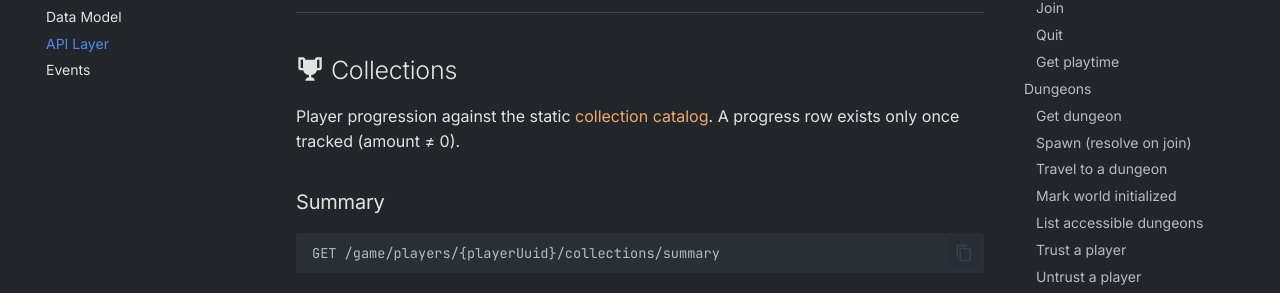
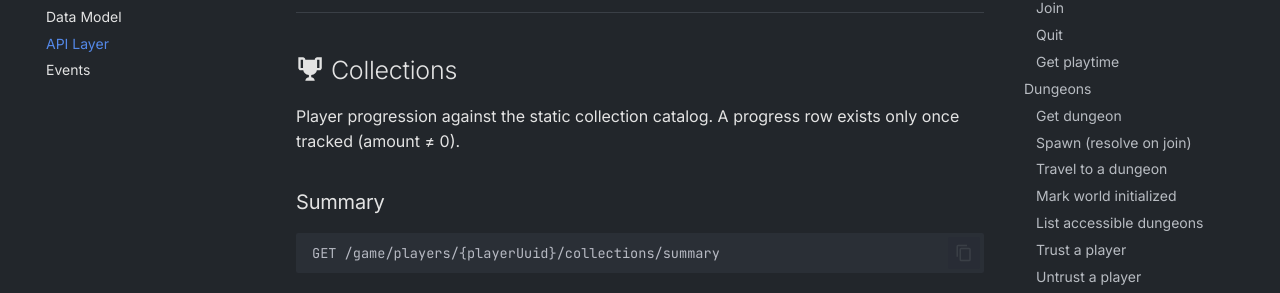
Before and after one commit to Beyond-The-Gate/btg-wiki, an MkDocs documentation site: the page built from docs/technical/backend/api.md, in a window 1280 px wide and 900 px high, scrolled down 10767 px. Shown: the part 154-447 px from the top of the window. Built offline with MkDocs 1.6.1 and Material for MkDocs 9.7.7, drawn with Linux system fonts in a browser that asks for light colours; comment, search, counter and statistics services are not loaded; part of the change alters nothing that is shown.

```diff
--- a/docs/technical/backend/api.md
+++ b/docs/technical/backend/api.md
@@ -609,7 +609,7 @@ Full moderation log for the player, newest first, with the moderator's current n
 
 ## :material-trophy: Collections
 
-Player progression against the static [collection catalog](../data-model/#collections). A progress row exists only once tracked (amount ≠ 0).
+Player progression against the static collection catalog. A progress row exists only once tracked (amount ≠ 0).
 
 ### Summary
 
```
